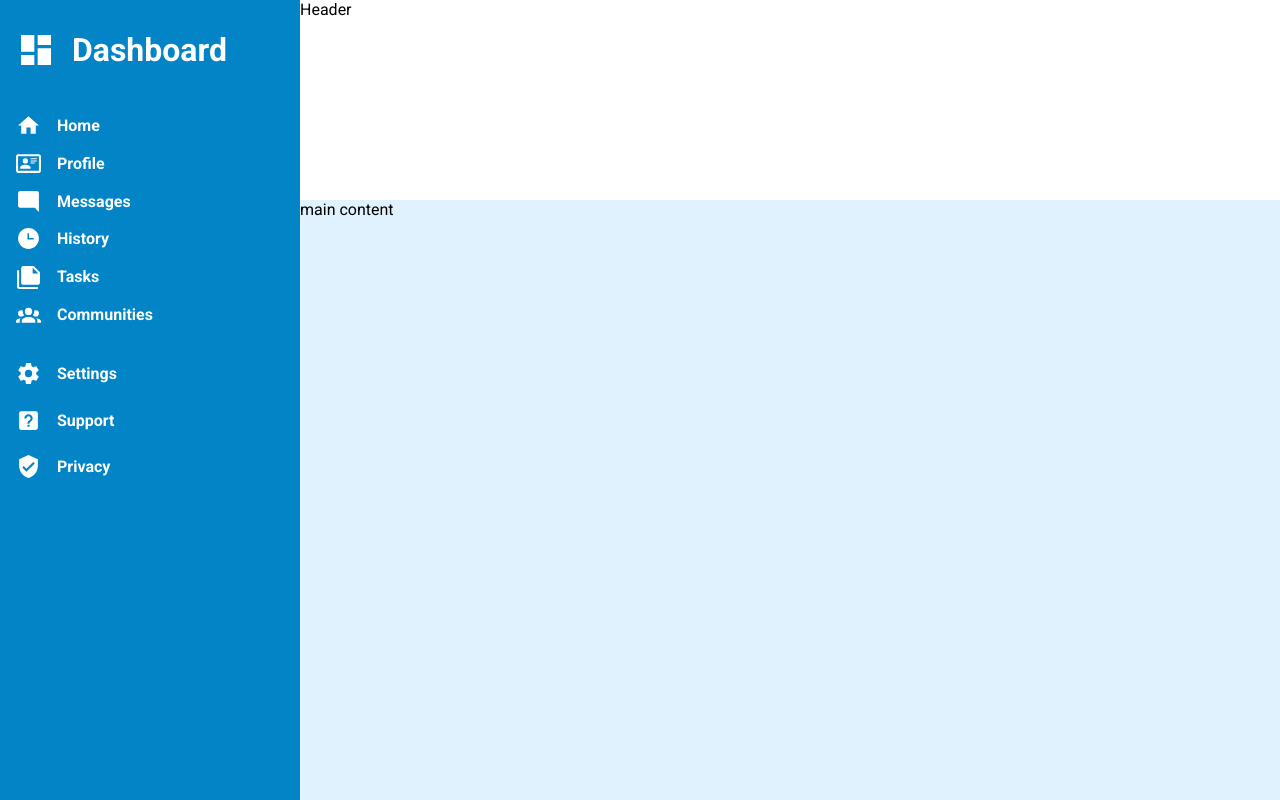
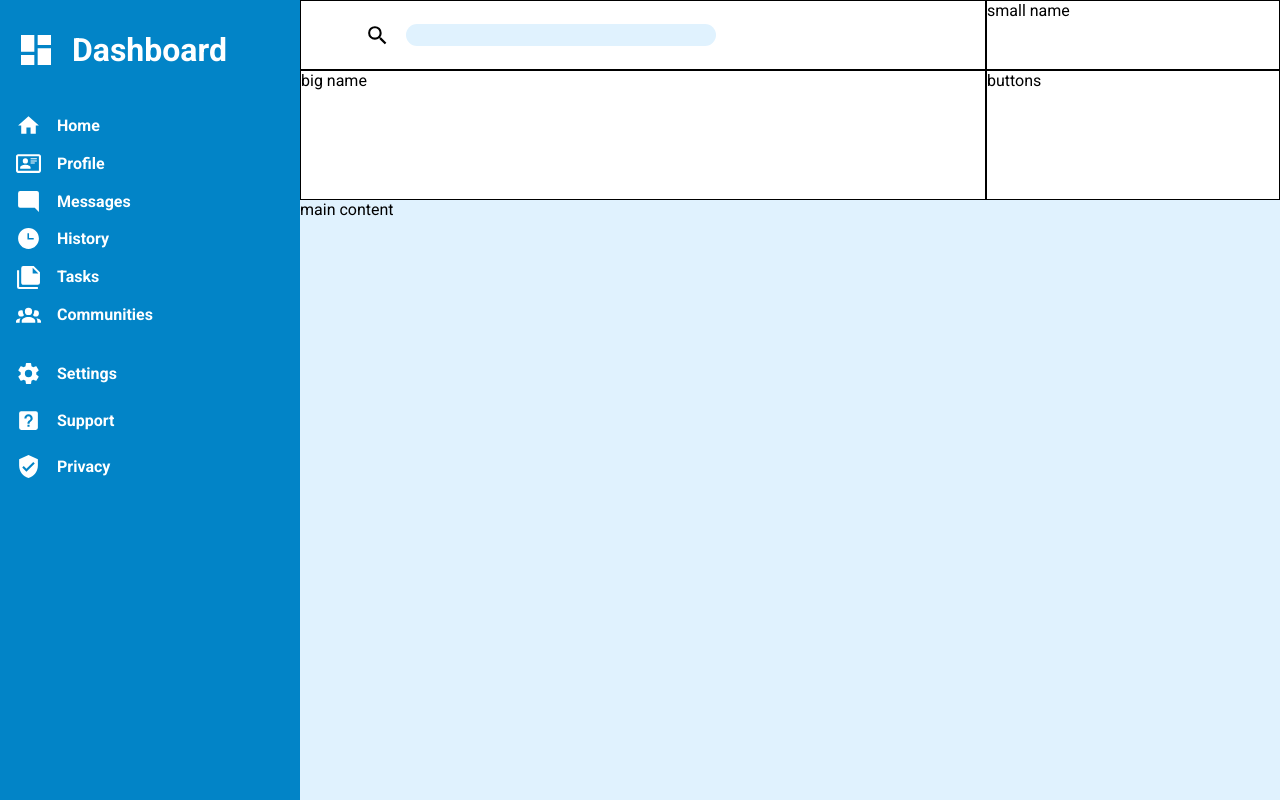
Before and after one commit to elk15/Admin-Dashboard, a plain HTML site: page index.html in a window 1280 px wide. Drawn offline with Linux system fonts and the light colour scheme.

Commit message:
Implement search bar

```diff
--- a/index.html
+++ b/index.html
@@ -11,7 +11,16 @@
 
 <body>
     <div class="container">
-        <header class="header">Header</header>
+        <header class="header">
+            <div class="search-bar"><svg xmlns="http://www.w3.org/2000/svg" viewBox="0 0 24 24">
+                    <title>magnify</title>
+                    <path
+                        d="M9.5,3A6.5,6.5 0 0,1 16,9.5C16,11.11 15.41,12.59 14.44,13.73L14.71,14H15.5L20.5,19L19,20.5L14,15.5V14.71L13.73,14.44C12.59,15.41 11.11,16 9.5,16A6.5,6.5 0 0,1 3,9.5A6.5,6.5 0 0,1 9.5,3M9.5,5C7,5 5,7 5,9.5C5,12 7,14 9.5,14C12,14 14,12 14,9.5C14,7 12,5 9.5,5Z" />
+                </svg><input type="search" name="search" id="search"></div>
+            <div class="small-name">small name</div>
+            <div class="big-name">big name</div>
+            <div class="buttons">buttons</div>
+        </header>
         <div class="sidebar">
             <h1><svg xmlns="http://www.w3.org/2000/svg" viewBox="0 0 24 24">
                     <title>view-dashboard</title>
--- a/styles.css
+++ b/styles.css
@@ -4,6 +4,10 @@
     margin: 0;
     padding: 0;
     font-family: 'Roboto', sans-serif;
+}
+
+svg{
+    width: 25px;
 }
 
 .container{
@@ -16,6 +20,25 @@
 .header{
     background-color: #FFF;
     grid-column-start: 2;
+    display: grid;
+    grid-template-columns: 1fr 30%;
+    grid-template-rows: 70px 1fr;
+}
+
+.header div{
+    border: 1px solid black;
+}
+
+.search-bar{
+    padding-left: 4rem;
+}
+
+input[type="search"]{
+    background-color: #e0f2fe;
+    border: none;
+    border-radius: 1rem;
+    width: 50%;
+    padding: 0.2rem;
 }
 
 .sidebar{
@@ -64,7 +87,7 @@ li svg{
     fill: #FFF;
 }
 
-li a{
+li a, .search-bar{
     display: flex;
     align-items: center;
     gap: 1rem;
```
